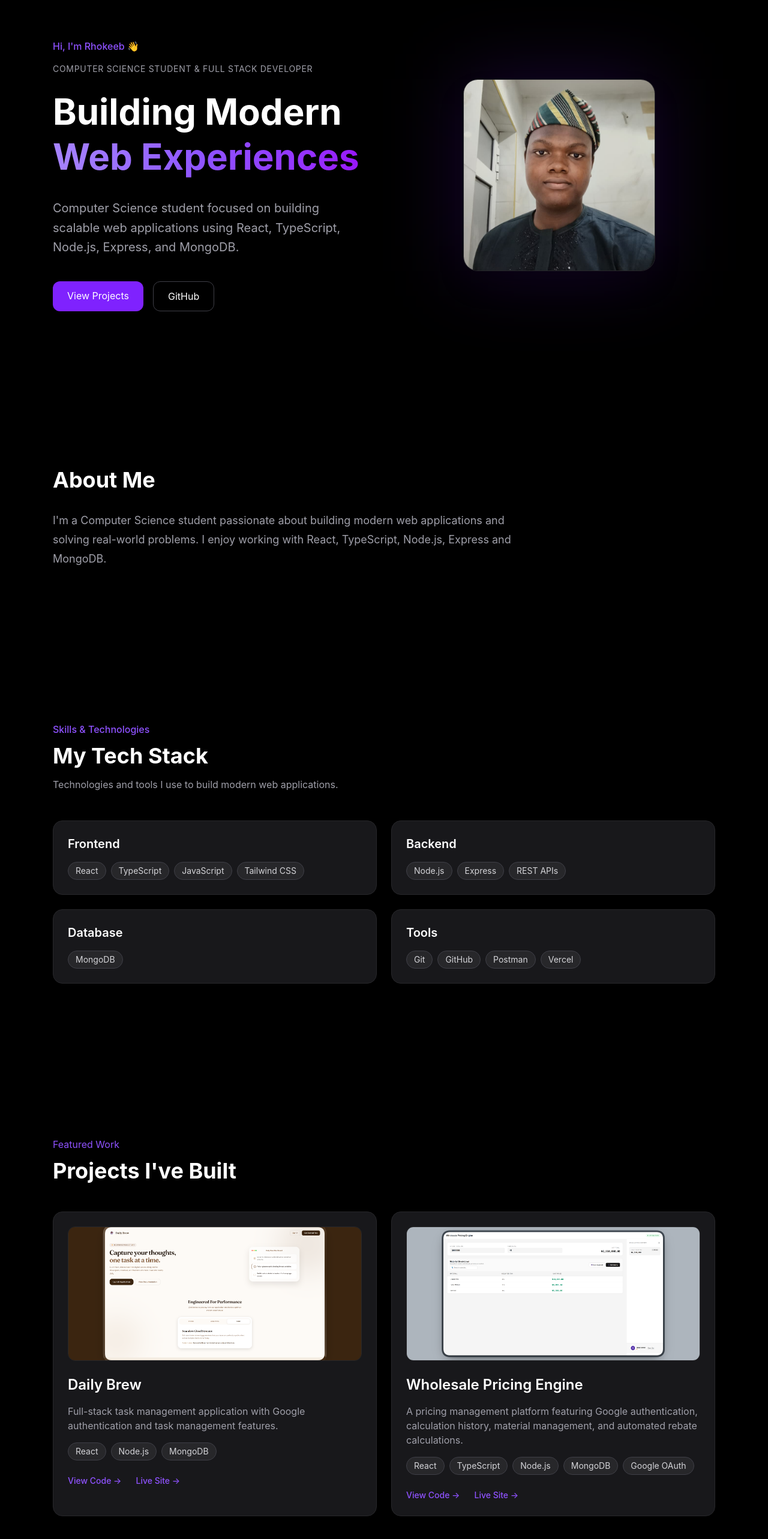
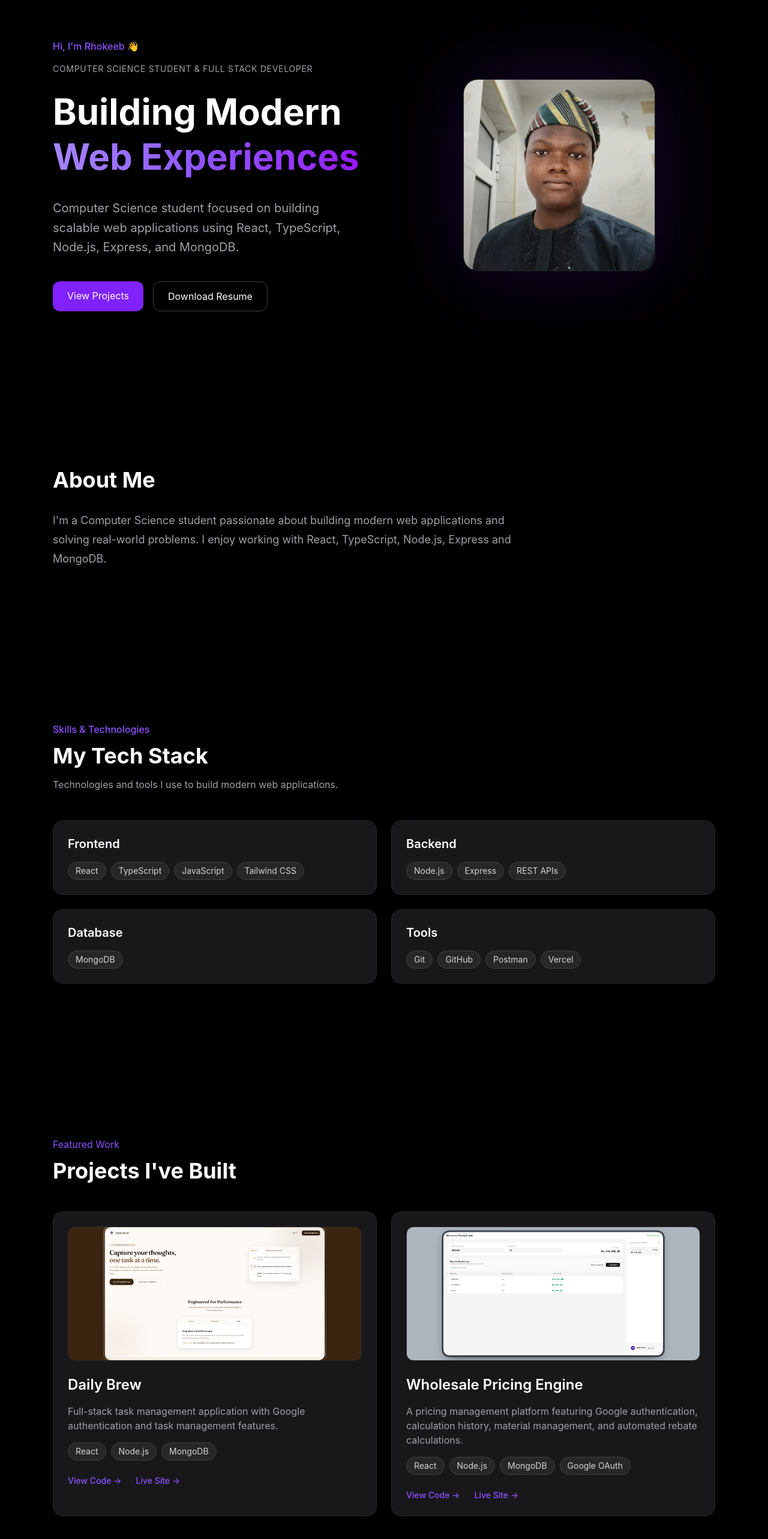
Before and after one commit to rhokeebsanni/RhokeebPortfolio, a React (Vite) app: page / in a window 1280 px wide. Shown: the part 148-2714 px from the top of the page at 60% size. Built offline with nearby package versions, Linux system fonts and the light colour scheme.

Commit message:
redesigned resume

```diff
--- a/index.html
+++ b/index.html
@@ -5,7 +5,13 @@
     <link rel="icon" type="image/svg+xml" href="/favicon.svg" />
     <link href="/src/index.css" rel="stylesheet">
     <meta name="viewport" content="width=device-width, initial-scale=1.0" />
-    <title>portfolio</title>
+    <title>
+      Rhokeeb Sanni | Full Stack Developer
+    </title>
+    <meta
+  name="description"
+  content="Portfolio of Rhokeeb Sanni, Full Stack Developer building modern web applications with React, TypeScript, Node.js and MongoDB."
+/>
   </head>
   <body>
     <div id="root"></div>
--- a/src/components/Contact.tsx
+++ b/src/components/Contact.tsx
@@ -17,7 +17,7 @@ const Contact = () => {
 
         <div className="flex gap-6 text-3xl">
           <a
-            href="mailto:your@email.com"
+            href="mailto:rhokeebsanni@gmail.com"
             className="text-zinc-400 hover:text-violet-400 transition-colors"
           >
             <FaEnvelope />
@@ -33,7 +33,7 @@ const Contact = () => {
           </a>
 
           <a
-            href="https://linkedin.com/in/your-linkedin"
+            href="https://www.linkedin.com/in/rhokeeb-sanni"
             target="_blank"
             rel="noreferrer"
             className="text-zinc-400 hover:text-violet-400 transition-colors"
--- a/src/components/Hero.tsx
+++ b/src/components/Hero.tsx
@@ -59,7 +59,7 @@ const Hero = () => {
               </a>
 
               <a
-                href="https://github.com/rhokeebsanni"
+                href="/resume.pdf"
                 target="_blank"
                 rel="noreferrer"
                 className="
@@ -72,7 +72,7 @@ const Hero = () => {
                   transition
                 "
               >
-                GitHub
+                Download Resume
               </a>
             </div>
           </motion.div>
--- a/src/data/projects.ts
+++ b/src/data/projects.ts
@@ -8,8 +8,8 @@ export const projects = [
     description:
       "Full-stack task management application with Google authentication and task management features.",
     image: dailyBrew,
-    github: "YOUR_GITHUB_LINK",
-    live: "YOUR_LIVE_LINK",
+    github: "https://github.com/rhokeebsanni/daily-brew",
+    live: "http://daily-brew-kohl.vercel.app",
     technologies: ["React", "Node.js", "MongoDB"],
   },
 
@@ -18,8 +18,8 @@ export const projects = [
     description:
       "A pricing management platform featuring Google authentication, calculation history, material management, and automated rebate calculations.",
     image: rebateDashboard,
-    github: "...",
-    live: "...",
-    technologies: ["React", "TypeScript", "Node.js", "MongoDB", "Google OAuth"],
+    github: "https://github.com/rhokeebsanni/wholesale-pricing-engine",
+    live: "https://wholesale-pricing-engine.vercel.app",
+    technologies: ["React", "Node.js", "MongoDB", "Google OAuth"],
   },
 ];
```
Also changed, not shown: 1 other file (tests, documents, lock files or other folders).
